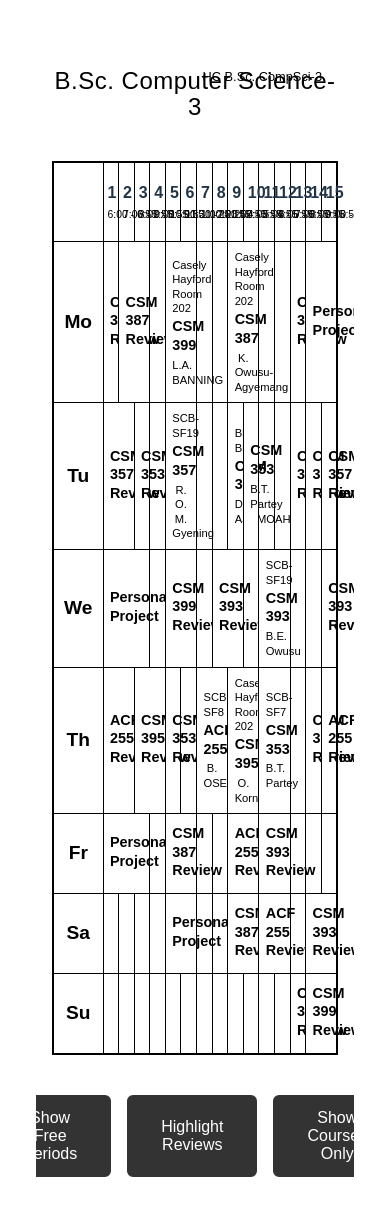
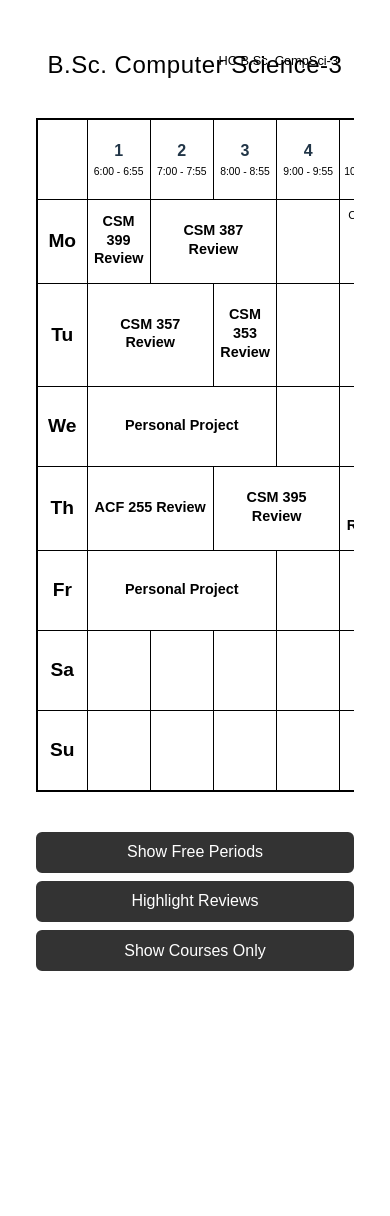
Before and after one commit to rnyamakye/timetable, a React (Vite) app: page / in a window 390 px wide. Shown: the top 1216 px of the page. After the commit the page ends 1023 px from the top, so only its background shows below. Built offline with nearby package versions, Linux system fonts and the light colour scheme.

Commit message:
made page responsive

```diff
--- a/src/App.css
+++ b/src/App.css
@@ -39,11 +39,19 @@
   color: #000;
 }
 
+.table-wrapper {
+  width: 100%;
+  overflow-x: auto;
+  -webkit-overflow-scrolling: touch;
+  margin-bottom: 0.5rem;
+}
+
 .timetable {
   width: 100%;
+  min-width: 1200px;
   border-collapse: collapse;
   border: 2px solid #000;
-  margin-bottom: 0.5rem;
+  margin-bottom: 0;
   table-layout: fixed;
 }
 
@@ -196,6 +204,7 @@
 @media (max-width: 1200px) {
   .timetable {
     font-size: 0.85rem;
+    min-width: 1100px;
   }
 
   .course-code {
@@ -209,12 +218,11 @@
 
 @media (max-width: 768px) {
   #root {
-    padding: 1rem;
+    padding: 0.5rem;
   }
 
   .timetable-container {
-    padding: 1rem;
-    overflow-x: auto;
+    padding: 0.5rem;
   }
 
   .header h1 {
@@ -223,6 +231,7 @@
 
   .timetable {
     font-size: 0.75rem;
+    min-width: 1000px;
   }
 
   .day-cell {
@@ -232,4 +241,14 @@
   .slot-number {
     font-size: 1rem;
   }
+
+  .toggle-container {
+    flex-direction: column;
+    gap: 0.5rem;
+  }
+
+  .toggle-button {
+    width: 100%;
+    padding: 0.6rem 1rem;
+  }
 }
--- a/src/App.jsx
+++ b/src/App.jsx
@@ -204,7 +204,8 @@ function App() {
         <span className="header-subtitle">HC B.Sc. CompSci-3</span>
       </div>
 
-      <table className="timetable">
+      <div className="table-wrapper">
+        <table className="timetable">
         <thead>
           <tr>
             <th className="day-header"></th>
@@ -225,6 +226,7 @@ function App() {
           ))}
         </tbody>
       </table>
+      </div>
 
       <div className="toggle-container">
         <button
```
